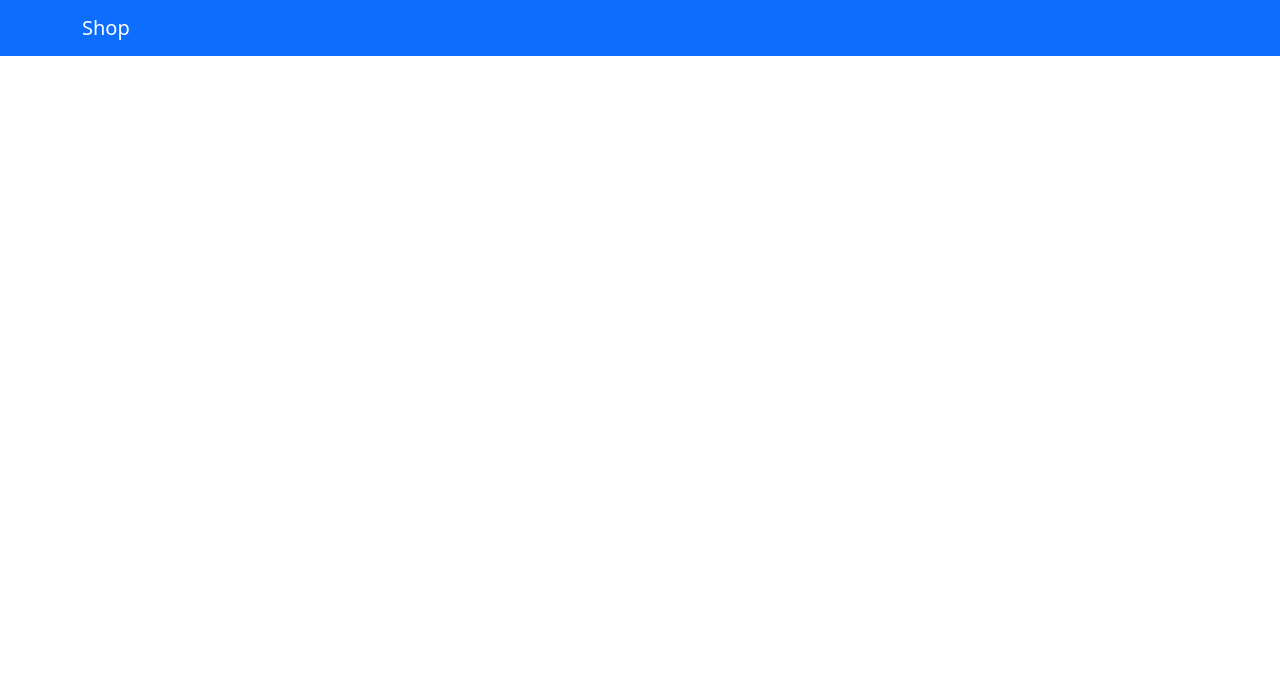
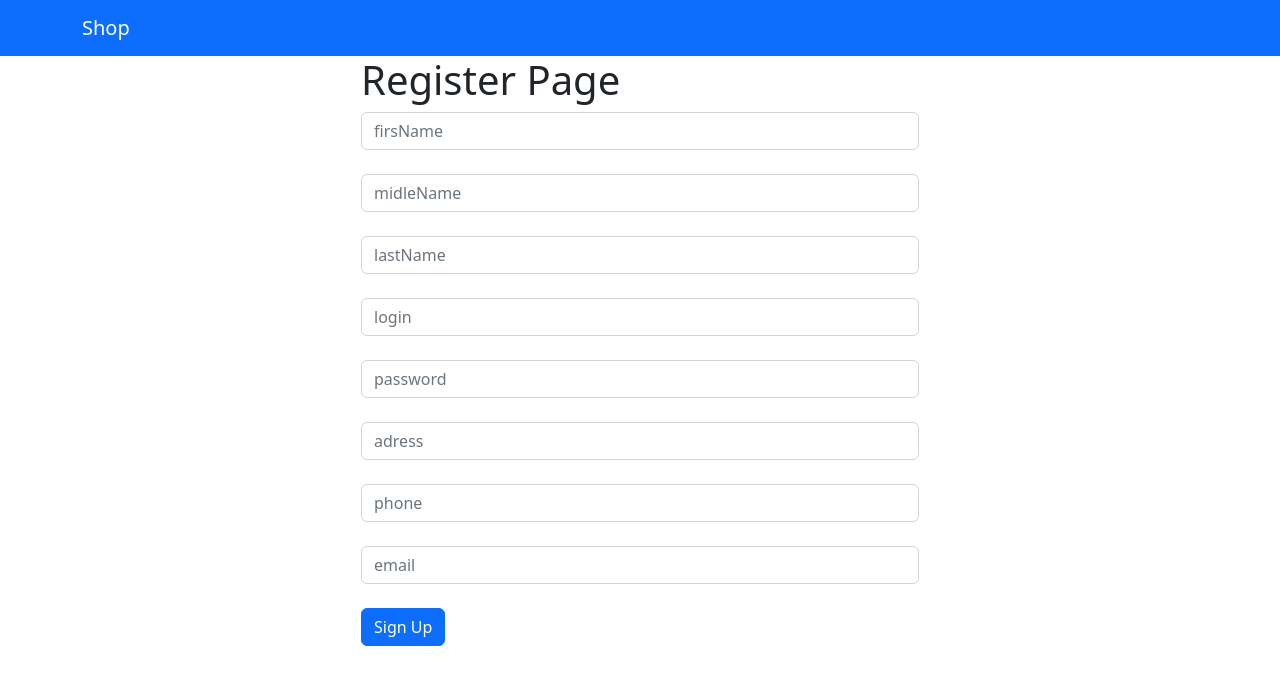
Before and after one commit to Marafon228/testing-app-react, a React (Create React App) app: page /register in a window 1280 px wide. Before the commit this address had no page. Shown: the top 684 px of the page. Built offline with nearby package versions, Linux system fonts and the light colour scheme.

Commit message:
Add update product

```diff
--- a/src/App.js
+++ b/src/App.js
@@ -5,6 +5,8 @@ import {Route, Routes} from "react-router-dom";
 import AddProduct from "./pages/AddProduct";
 import UpdateProduct from "./pages/UpdateProduct";
 import ShopEnterprise from "./pages/ShopEnterprise";
+import Register from "./pages/Register";
+import Login from "./pages/Login";
 
 
 function App() {
@@ -15,6 +17,8 @@ function App() {
           </Routes>
           <Routes>
               <Route path="/add-product" element={<AddProduct></AddProduct>}></Route>
+              <Route path="/register" element={<Register></Register>}></Route>
+              <Route path="/login" element={<Login></Login>}></Route>
               <Route path="/view-product/:Id" element={<EnterpriseProducts></EnterpriseProducts>}></Route>
               <Route path="/update-product/:Id" element={<UpdateProduct></UpdateProduct>}></Route>
           </Routes>
--- a/src/pages/Login.js
+++ b/src/pages/Login.js
@@ -1,24 +1,44 @@
 import React, {useState, useEffect} from 'react'
-import {useHistory} from 'react-router-dom'
-import Header from './Header'
+//import {useHistory} from 'react-router-dom'
+//import Header from './Header'
 
 function Login() {
-    const history = useHistory();
+    const [login,setLogin] = useState("");
+    const [password,setPassword] = useState("");
+
+
+    //const history = useHistory();
     useEffect(() => {
         if (localStorage.getItem('user-info')) {
-            history.push("/add")
+            //history.push("/add")
         }
     }, [])
+    async function Login(){
+        let item={login,password};
+        let result = await fetch("http://192.168.101.25:3310/api/Users/SignIn",{
+            method: 'POST',
+            headers:{
+                "Content-Type":"application/json",
+                "Accept":'application/json'
+            },
+            body: JSON.stringify(item)
+        });
+        result = await result.json();
+        localStorage.setItem("user-info",JSON.stringify(result))
+        //history.push("/add")
+    }
     return (
         <div>
-            <Header/>
+            {/*<Header/>*/}
             <h1>Login Page</h1>
             <div className="col-sm-6 offset-sm-3">
-                <input type="text" placeholder="email" className="form-control"/>
+                <input type="text" placeholder="login"
+                       onChange={(e)=> setLogin(e.target.value)} className="form-control"/>
                 <br/>
-                <input type="text" placeholder="email" className="form-control"/>
+                <input type="password" placeholder="password"
+                       onChange={(e)=> setPassword(e.target.value)} className="form-control"/>
                 <br/>
-                <button className="btn btn-primary">Login</button>
+                <button className="btn btn-primary" onClick={Login}>Login</button>
             </div>
         </div>
     )
--- /dev/null
+++ b/src/pages/Register.js
@@ -0,0 +1,65 @@
+import React,{useState} from 'react';
+import {useNavigate } from 'react-router-dom'
+
+function Register() {
+    const [firsName,setFirsName]= useState("")
+    const [midleName,setMidleName]= useState("")
+    const [lastName,setLastName]= useState("")
+    const [password,setPassword]= useState("")
+    const [adress,setAdress]= useState("")
+    const [phone,setPhone]= useState("")
+    const [email,setEmail]= useState("")
+    const [login,setLogin]= useState("")
+
+
+    const navigate=useNavigate ();
+
+
+    async function signUp(){
+        let item={firsName,midleName,lastName,adress,phone,email,password,login}
+        //console.warn(item)
+
+        let result = await fetch("http://192.168.101.25:3310/api/Users/RegisterUser",{
+            method:'POST',
+            body:JSON.stringify(item),
+            headers:{
+                "Content-Type":"application/json",
+                "Accept":'application/json'
+            }
+        })
+        result = await result.json()
+        localStorage.setItem("user-info",JSON.stringify(result))
+        navigate('/');
+
+        //console.warn("result",result)
+
+
+
+    }
+
+    return (
+        <div className="col-sm-6 offset-sm-3">
+            <h1>Register Page</h1>
+            <input type="text" className="form-control" value={firsName} onChange={(e)=> setFirsName(e.target.value)} placeholder="firsName" />
+            <br />
+            <input type="text" className="form-control" value={midleName} onChange={(e)=> setMidleName(e.target.value)} placeholder="midleName" />
+            <br />
+            <input type="text" className="form-control" value={lastName} onChange={(e)=> setLastName(e.target.value)} placeholder="lastName" />
+            <br />
+            <input type="text" className="form-control" value={login} onChange={(e)=> setLogin(e.target.value)} placeholder="login" />
+            <br />
+            <input type="password" className="form-control" value={password} onChange={(e)=> setPassword(e.target.value)} placeholder="password"/>
+            <br />
+            <input type="text" className="form-control" value={adress} onChange={(e)=> setAdress(e.target.value)} placeholder="adress" />
+            <br />
+            <input type="text" className="form-control" value={phone} onChange={(e)=> setPhone(e.target.value)} placeholder="phone" />
+            <br />
+            <input type="text" className="form-control" value={email} onChange={(e)=> setEmail(e.target.value)} placeholder="email" />
+            <br />
+
+            <button className="btn btn-primary" onClick={signUp}>Sign Up</button>
+        </div>
+    );
+}
+
+export default Register;
```
